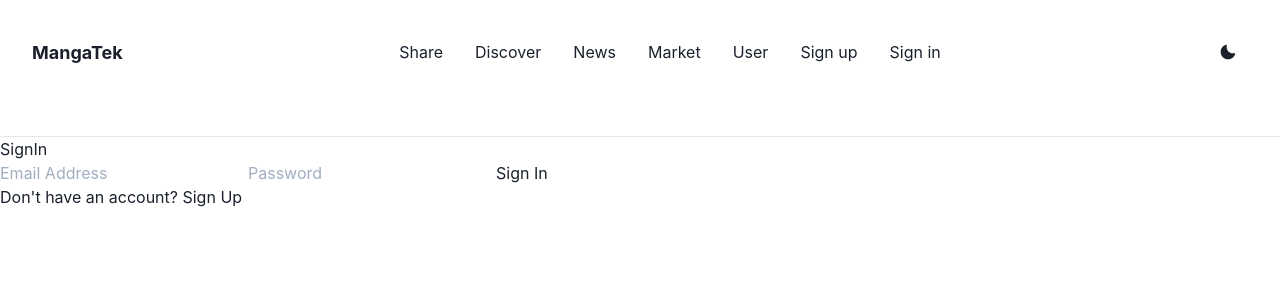
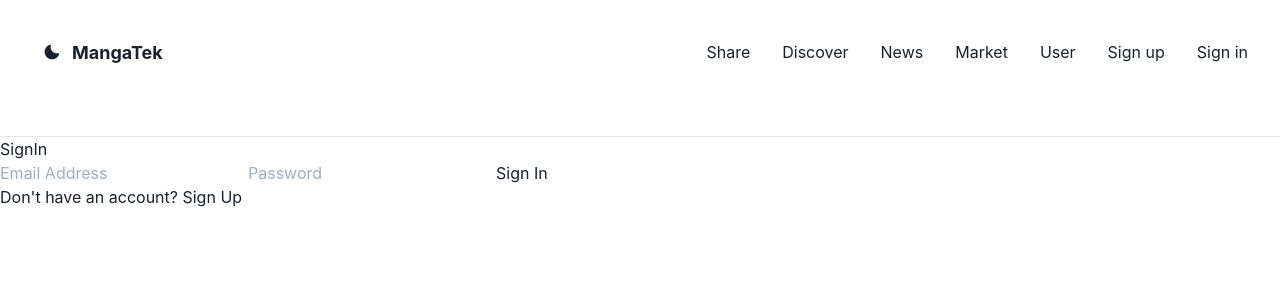
Before and after one commit to TavaresGaetan/mangatek, a React (Create React App) app: page /signin in a window 1280 px wide. Shown: the top 300 px of the page. Built offline with nearby package versions, Linux system fonts and the light colour scheme; no server answers.

Commit message:
header better style

```diff
--- a/src/components/Navigation/index.tsx
+++ b/src/components/Navigation/index.tsx
@@ -57,7 +57,15 @@ const Navigation = ({ authUser }: any) => {
       mb={8}
       p={8}
     >
-      <Logo w="100px" />
+      <Flex align="center" wrap="wrap">
+        <IconButton
+          onClick={toggleColorMode}
+          icon={colorMode === "light" ? <MoonIcon /> : <SunIcon />}
+          aria-label="Toggle Theme"
+          variant="ghost"
+        />
+        <Logo w="100px" />
+      </Flex>
       <MenuToggle toggle={toggle} isOpen={isOpen} />
       <AuthUserContext.Consumer>
         {(authUser) =>
@@ -68,12 +76,6 @@ const Navigation = ({ authUser }: any) => {
           )
         }
       </AuthUserContext.Consumer>
-      <IconButton
-        onClick={toggleColorMode}
-        icon={colorMode === "light" ? <MoonIcon /> : <SunIcon />}
-        aria-label="Toggle Theme"
-        variant="ghost"
-      />
     </Flex>
   );
 };
```
